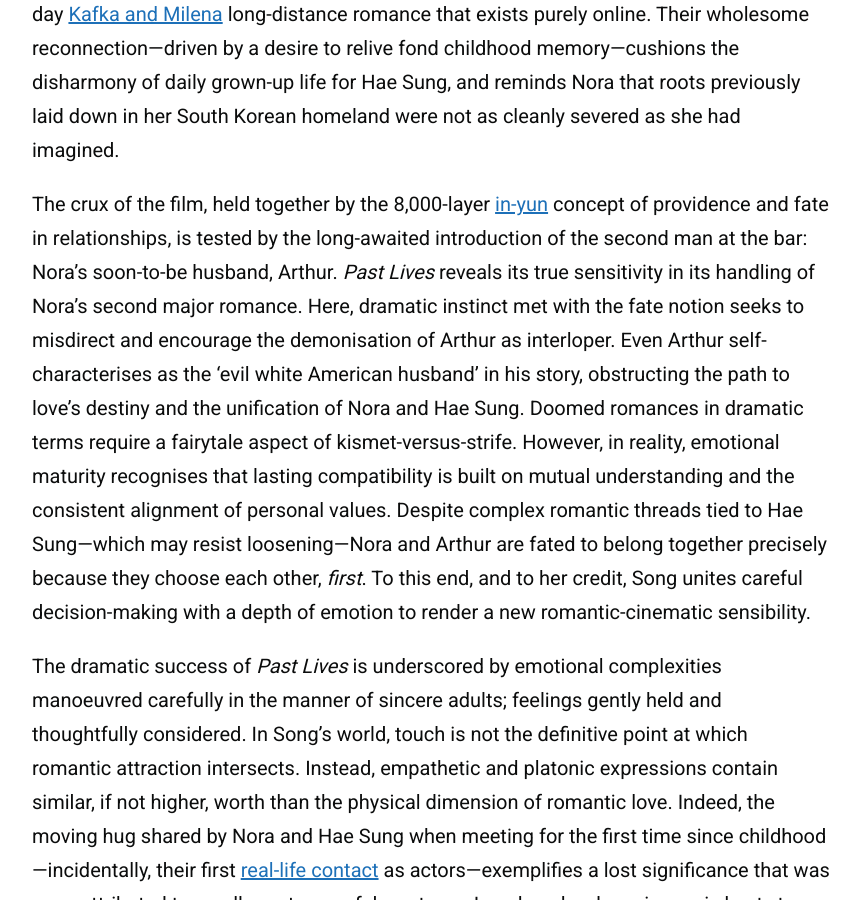
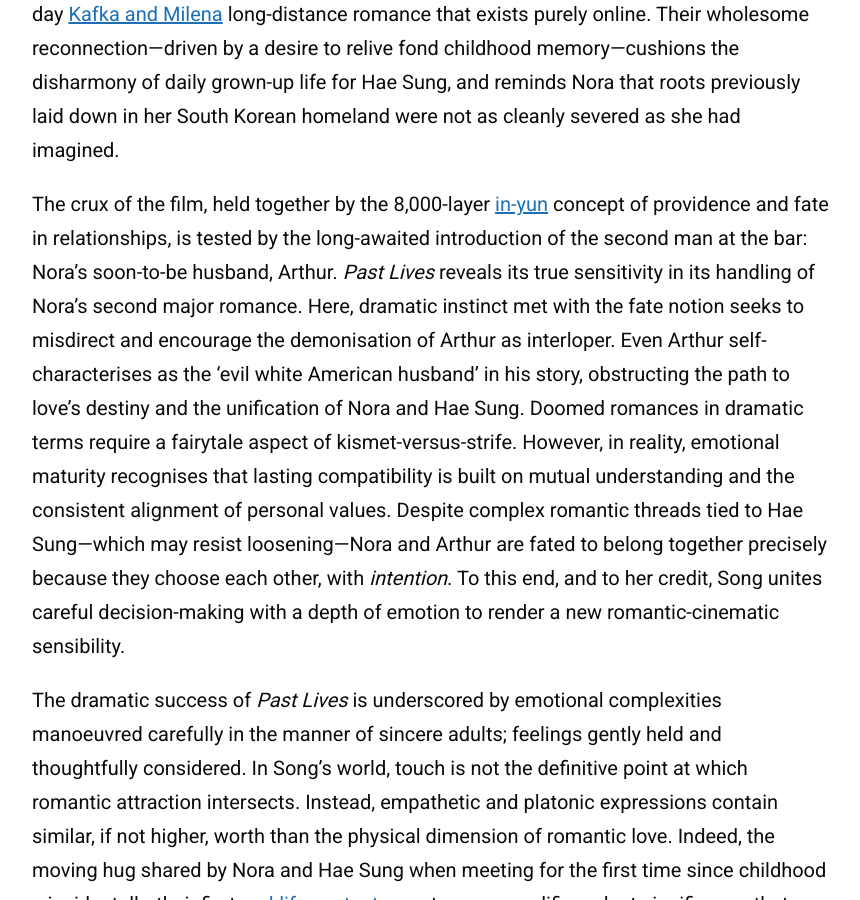
Before and after one commit to zoeurl/zoedowney.github.io, a Jekyll site: the page built from _posts/2024-05-30-past-lives.md, in a window 1280 px wide and 900 px high, scrolled down 1587 px. Shown: the whole window, without its empty margins (208-1068 px from the left). Built offline with Jekyll 4.4.1, drawn with Linux system fonts in a browser that asks for light colours.

Commit message:
Update 2024-05-30-past-lives.md

```diff
--- a/_posts/2024-05-30-past-lives.md
+++ b/_posts/2024-05-30-past-lives.md
@@ -17,7 +17,7 @@
 
 Song’s [theatrical](https://www.screendaily.com/features/celine-song-talks-moving-from-theatre-to-film-for-past-lives-you-have-to-accept-the-chaos-on-the-day/5188978.article) resumé influences her reliance on the implied tenet: ‘less is more’. Settings are sparse, symbolism subdued and drama: dialogue driven—this is a character study, at heart. If not for the clear and disparate cultural line drawn between New York and Seoul by its players, context would verge on irrelevant. After all, stories of romance and feeling orbit around relationships between people, not place. But, inevitably, location becomes the tense conflict meshed with the ‘what if?’ at the core of Nora and Hae Sung’s relationship as adults. After reconnecting during university years, they rekindle a modern-day [Kafka and Milena](https://kafkamuseum.cz/en/franz-kafka/women/milena-jesenska/) long-distance romance that exists purely online. Their wholesome reconnection—driven by a desire to relive fond childhood memory—cushions the disharmony of daily grown-up life for Hae Sung, and reminds Nora that roots previously laid down in her South Korean homeland were not as cleanly severed as she had imagined.
 
-The crux of the film, held together by the 8,000-layer [in-yun](https://en.wiktionary.org/wiki/%EC%9D%B8%EC%97%B0) concept of providence and fate in relationships, is tested by the long-awaited introduction of the second man at the bar: Nora’s soon-to-be husband, Arthur. _Past Lives_ reveals its true sensitivity in its handling of Nora’s second major romance. Here, dramatic instinct met with the fate notion seeks to misdirect and encourage the demonisation of Arthur as interloper. Even Arthur self-characterises as the 'evil white American husband' in his story, obstructing the path to love’s destiny and the unification of Nora and Hae Sung. Doomed romances in dramatic terms require a fairytale aspect of kismet-versus-strife. However, in reality, emotional maturity recognises that lasting compatibility is built on mutual understanding and the consistent alignment of personal values. Despite complex romantic threads tied to Hae Sung—which may resist loosening—Nora and Arthur are fated to belong together precisely because they choose each other, _first_. To this end, and to her credit, Song unites careful decision-making with a depth of emotion to render a new romantic-cinematic sensibility.
+The crux of the film, held together by the 8,000-layer [in-yun](https://en.wiktionary.org/wiki/%EC%9D%B8%EC%97%B0) concept of providence and fate in relationships, is tested by the long-awaited introduction of the second man at the bar: Nora’s soon-to-be husband, Arthur. _Past Lives_ reveals its true sensitivity in its handling of Nora’s second major romance. Here, dramatic instinct met with the fate notion seeks to misdirect and encourage the demonisation of Arthur as interloper. Even Arthur self-characterises as the 'evil white American husband' in his story, obstructing the path to love’s destiny and the unification of Nora and Hae Sung. Doomed romances in dramatic terms require a fairytale aspect of kismet-versus-strife. However, in reality, emotional maturity recognises that lasting compatibility is built on mutual understanding and the consistent alignment of personal values. Despite complex romantic threads tied to Hae Sung—which may resist loosening—Nora and Arthur are fated to belong together precisely because they choose each other, with _intention_. To this end, and to her credit, Song unites careful decision-making with a depth of emotion to render a new romantic-cinematic sensibility.
 
 The dramatic success of _Past Lives_ is underscored by emotional complexities manoeuvred carefully in the manner of sincere adults; feelings gently held and thoughtfully considered. In Song’s world, touch is not the definitive point at which romantic attraction intersects. Instead, empathetic and platonic expressions contain similar, if not higher, worth than the physical dimension of romantic love. Indeed, the moving hug shared by Nora and Hae Sung when meeting for the first time since childhood—incidentally, their first [real-life contact](https://www.youtube.com/watch?v=9d4ObkmCJYs&t=7s&ab_channel=A24) as actors—exemplifies a lost significance that was once attributed to smaller, yet powerful, gestures. In a decade when cinema is hasty to throw characters into bed with one another, _Past Lives_ chooses to assign poignancy to a broader spectrum of human graces. It declares that value can be applied to actions of romance not merely satisfied by sexual conquest; even more so when building the foundational mutual respect and reciprocal emotional love that supercede narrative impulse for immediate bodily intimacy.
 
```
